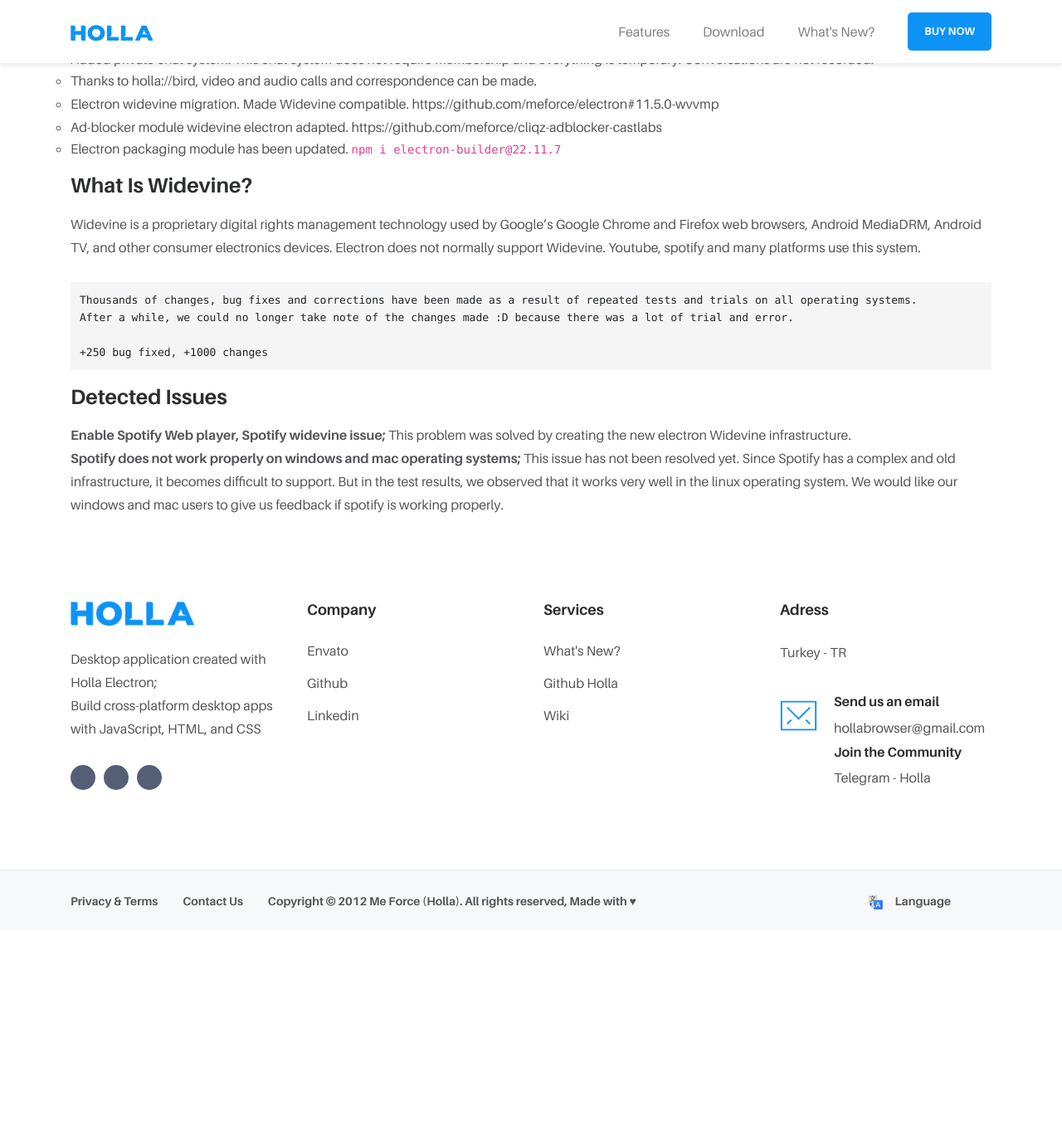
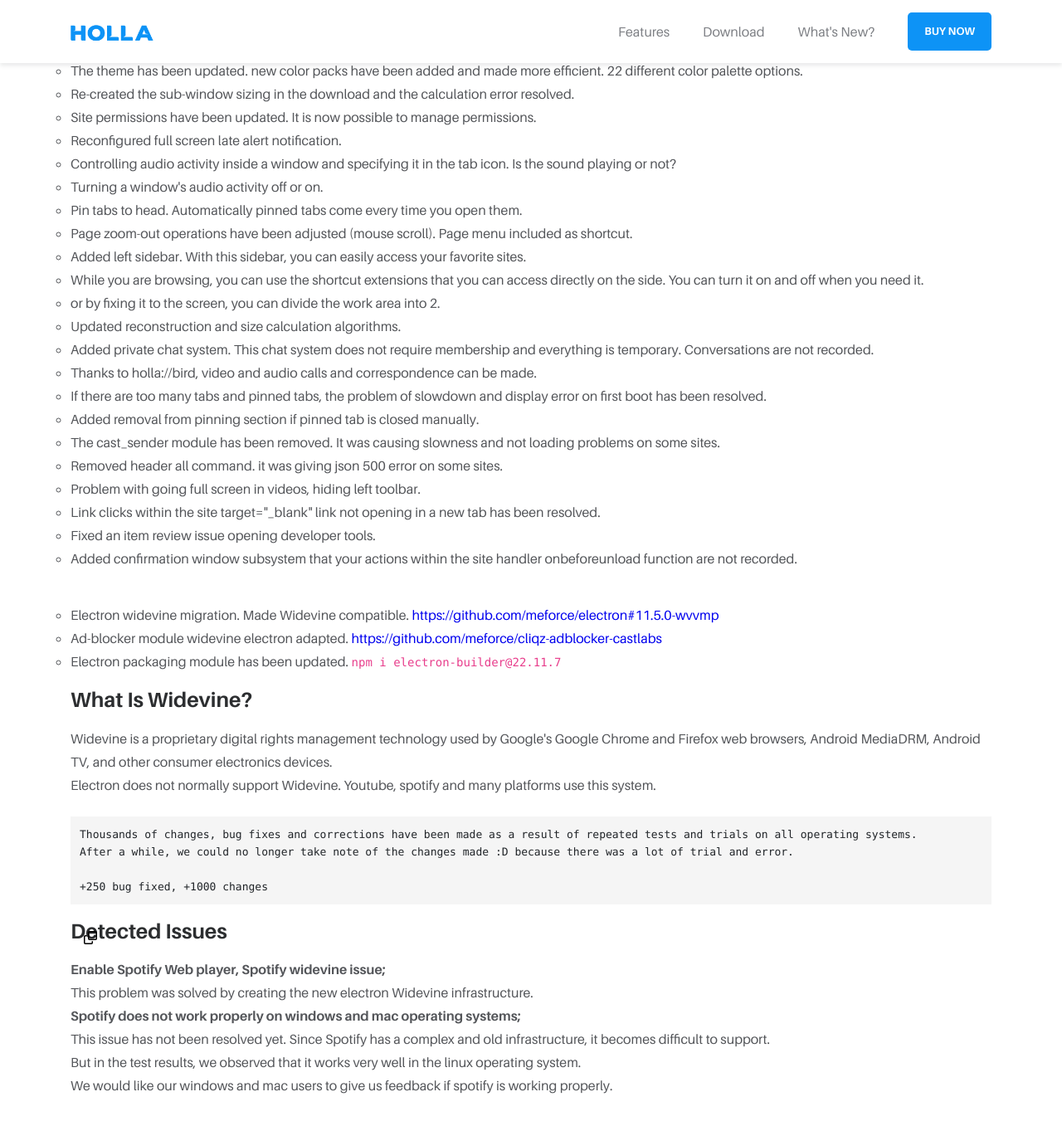
Before and after one commit to meforce/holla, a Jekyll site: the page built from docs/whats-new.html, in a window 1280 px wide and 1400 px high, scrolled down 1687 px. Shown: the top 1357 px of the window at 83% size. Built offline with Jekyll 4.4.1, drawn with Linux system fonts in a browser that asks for light colours; some web fonts are replaced; before the commit the page ends 2808 px from its top, so only the background shows below that; some of the changed text lies outside the part shown.

Commit message:
Update whats-new.html

```diff
--- a/docs/_layouts/whats-new.html
+++ b/docs/_layouts/whats-new.html
@@ -65,8 +65,9 @@
 <div class="row">
 <div class="col-12 mx-auto">
 <div class="content">
-<h3 id="holla-update-357">Holla Update v3.5.7</h3>
 
+  <div class="markdown-body">
+    <h3>Holla Update 3.5.7</h3>
 <ul>
 <li>webrtc incompatibility issues resolved.</li>
 <li>webrtc has been restructured and updated.</li>
@@ -78,9 +79,7 @@
 <li>The screen sharing module was written from scratch and included in the system.</li>
 <li>Fixed video rendering java,npm builds.</li>
 </ul>
-
-<p></p>
-
+<br>
 <ul>
 <li>Alexa add-on module has been renewed.</li>
 <li>Added vpn, proxy system.</li>
@@ -88,16 +87,12 @@
 <li>The vpn module is currently under development and the existing Proxy is slow and has been added for trial purposes.</li>
 <li>The plugin system has been updated.</li>
 </ul>
-
-<p></p>
-
+<br>
 <ul>
 <li>Updated SSL and https protocol queries about the site.</li>
 <li>Changed global menu language load module (faster translation).</li>
 </ul>
-
-<p></p>
-
+<br>
 <ul>
 <li>Created a new window opening.</li>
 <li>Added new incognito window opening.</li>
@@ -105,80 +100,58 @@
 <li>chrome:// opens extensions only in paths it allows.</li>
 <li>Added third-party cookie blocking. It can be turned on or off in settings &gt; privacy.</li>
 </ul>
-
-<p></p>
-
+<br>
 <ul>
 <li>Design and operation fixes.</li>
 </ul>
-
-<p></p>
-
+<br>
 <ul>
 <li>electron@11.5.0 has been updated.</li>
 <li>@cliqz/adblocker-electron@1.22.5 updated.</li>
 <li>easylist updated.</li>
 <li>electron-store@8.0.0 has been updated.</li>
 </ul>
-
-<p></p>
-
+<br>
 <ul>
 <li>Edited keyboard hotkeys. (ctrl + n) (ctrl + shift + n)</li>
 </ul>
-
-<p></p>
-
+<br>
 <ul>
 <li>Added deletion of all data saved in the browser on application reset event.</li>
 <li>Added cookies, sessions, cache clearing.</li>
 </ul>
-
-<p></p>
-
+<br>
 <ul>
 <li>Autofill has been added to the system.</li>
 <li>Autofill; form submit detection and popup asking whether to save information.</li>
 <li>Autofill settings page. deletion of recorded data listing.</li>
 </ul>
-
-<p></p>
-
+<br>
 <ul>
 <li>Update left menu in settings section.</li>
 </ul>
-
-<p></p>
-
+<br>
 <ul>
 <li>Fixed main.js webContents.send mismatch error.</li>
 <li>App update system bugs fixed.</li>
 </ul>
-
-<p></p>
-
+<br>
 <ul>
 <li>Added start screen for first boot.</li>
 <li>Added first boot welcome screen.</li>
 </ul>
-
-<p></p>
-
+<br>
 <ul>
 <li>New tab page has been renewed.</li>
 <li>(new design and functions, customizing new tab page -add background, new customization window)</li>
 </ul>
-
-<p></p>
-
+<br>
 <ul>
 <li>The top main search bar has been refreshed and updated.</li>
 <li>Removed unnecessary commands from the top search bar and made it more efficient.</li>
 <li>Search suggestions have been refreshed and updated. Navigate up and down with the keyboard arrow keys.</li>
 </ul>
-
-<p></p>
-
+<br>
 <ul>
 <li>
 <p>The theme has been updated. new color packs have been added and made more efficient. 22 different color palette options.</p>
@@ -192,9 +165,11 @@
 <li>
 <p>Reconfigured full screen late alert notification.</p>
 </li>
-<li>Controlling audio activity inside a window and specifying it in the tab icon. Is the sound playing or not?</li>
 <li>
-<p>Turning a window’s audio activity off or on.</p>
+<p>Controlling audio activity inside a window and specifying it in the tab icon. Is the sound playing or not?</p>
+</li>
+<li>
+<p>Turning a window's audio activity off or on.</p>
 </li>
 <li>
 <p>Pin tabs to head. Automatically pinned tabs come every time you open them.</p>
@@ -202,48 +177,91 @@
 <li>
 <p>Page zoom-out operations have been adjusted (mouse scroll). Page menu included as shortcut.</p>
 </li>
-<li>Added left sidebar. With this sidebar, you can easily access your favorite sites.</li>
-<li>While you are browsing, you can use the shortcut extensions that you can access directly on the side. You can turn it on and off when you need it.</li>
+<li>
+<p>Added left sidebar. With this sidebar, you can easily access your favorite sites.</p>
+</li>
+<li>
+<p>While you are browsing, you can use the shortcut extensions that you can access directly on the side. You can turn it on and off when you need it.</p>
+</li>
 <li>
 <p>or by fixing it to the screen, you can divide the work area into 2.</p>
 </li>
 <li>
 <p>Updated reconstruction and size calculation algorithms.</p>
 </li>
-<li>Added private chat system. This chat system does not require membership and everything is temporary. Conversations are not recorded.</li>
+<li>
+<p>Added private chat system. This chat system does not require membership and everything is temporary. Conversations are not recorded.</p>
+</li>
 <li>
 <p>Thanks to holla://bird, video and audio calls and correspondence can be made.</p>
 </li>
 <li>
-<p>Electron widevine migration. Made Widevine compatible. <a hef="https://github.com/meforce/electron#11.5.0-wvvmp">https://github.com/meforce/electron#11.5.0-wvvmp</a></p>
+<p>If there are too many tabs and pinned tabs, the problem of slowdown and display error on first boot has been resolved.</p>
 </li>
 <li>
-<p>Ad-blocker module widevine electron adapted. <a hef="https://github.com/meforce/cliqz-adblocker-castlabs">https://github.com/meforce/cliqz-adblocker-castlabs</a></p>
+<p>Added removal from pinning section if pinned tab is closed manually.</p>
 </li>
-<li>Electron packaging module has been updated.     <code class="language-plaintext highlighter-rouge">npm i electron-builder@22.11.7</code></li>
+<li>
+<p>The cast_sender module has been removed. It was causing slowness and not loading problems on some sites.</p>
+</li>
+<li>
+<p>Removed header all command. it was giving json 500 error on some sites.</p>
+</li>
+<li>
+<p>Problem with going full screen in videos, hiding left toolbar.</p>
+</li>
+<li>
+<p>Link clicks within the site target="_blank" link not opening in a new tab has been resolved.</p>
+</li>
+<li>
+<p>Fixed an item review issue opening developer tools.</p>
+</li>
+<li>
+<p>Added confirmation window subsystem that your actions within the site handler onbeforeunload function are not recorded.</p>
+</li>
 </ul>
-
-<h3 id="what-is-widevine">What Is Widevine?</h3>
-<p>Widevine is a proprietary digital rights management technology used by Google’s Google Chrome and Firefox web browsers, Android MediaDRM, Android TV, and other consumer electronics devices.
+<br>
+<ul>
+<li>
+<p>Electron widevine migration. Made Widevine compatible. <a href="https://github.com/meforce/electron#11.5.0-wvvmp">https://github.com/meforce/electron#11.5.0-wvvmp</a></p>
+</li>
+<li>
+<p>Ad-blocker module widevine electron adapted. <a href="https://github.com/meforce/cliqz-adblocker-castlabs">https://github.com/meforce/cliqz-adblocker-castlabs</a></p>
+</li>
+<li>
+<p>Electron packaging module has been updated.     <code>npm i electron-builder@22.11.7</code></p>
+</li>
+</ul>
+<h3>What Is Widevine?</h3>
+<p>Widevine is a proprietary digital rights management technology used by Google's Google Chrome and Firefox web browsers, Android MediaDRM, Android TV, and other consumer electronics devices.<br>
 Electron does not normally support Widevine. Youtube, spotify and many platforms use this system.</p>
-
-<p><br></p>
-
-<div class="language-plaintext highlighter-rouge"><div class="highlight"><pre class="highlight"><code>Thousands of changes, bug fixes and corrections have been made as a result of repeated tests and trials on all operating systems.
+<br>
+<div class="snippet-clipboard-content position-relative overflow-auto"><pre><code>Thousands of changes, bug fixes and corrections have been made as a result of repeated tests and trials on all operating systems.
 After a while, we could no longer take note of the changes made :D because there was a lot of trial and error.
 
 +250 bug fixed, +1000 changes
-</code></pre></div></div>
+</code></pre><div class="zeroclipboard-container position-absolute right-0 top-0">
+    <clipboard-copy aria-label="Copy" class="ClipboardButton btn js-clipboard-copy m-2 p-0 tooltipped-no-delay" data-copy-feedback="Copied!" data-tooltip-direction="w" value="Thousands of changes, bug fixes and corrections have been made as a result of repeated tests and trials on all operating systems.
+After a while, we could no longer take note of the changes made :D because there was a lot of trial and error.
 
-<h3 id="detected-issues">Detected Issues</h3>
-
-<p><strong>Enable Spotify Web player, Spotify widevine issue;</strong>
++250 bug fixed, +1000 changes
+" tabindex="0" role="button">
+      <svg aria-hidden="true" height="16" viewBox="0 0 16 16" version="1.1" width="16" data-view-component="true" class="octicon octicon-copy js-clipboard-copy-icon m-2">
+    <path fill-rule="evenodd" d="M0 6.75C0 5.784.784 5 1.75 5h1.5a.75.75 0 010 1.5h-1.5a.25.25 0 00-.25.25v7.5c0 .138.112.25.25.25h7.5a.25.25 0 00.25-.25v-1.5a.75.75 0 011.5 0v1.5A1.75 1.75 0 019.25 16h-7.5A1.75 1.75 0 010 14.25v-7.5z"></path><path fill-rule="evenodd" d="M5 1.75C5 .784 5.784 0 6.75 0h7.5C15.216 0 16 .784 16 1.75v7.5A1.75 1.75 0 0114.25 11h-7.5A1.75 1.75 0 015 9.25v-7.5zm1.75-.25a.25.25 0 00-.25.25v7.5c0 .138.112.25.25.25h7.5a.25.25 0 00.25-.25v-7.5a.25.25 0 00-.25-.25h-7.5z"></path>
+</svg>
+      <svg aria-hidden="true" height="16" viewBox="0 0 16 16" version="1.1" width="16" data-view-component="true" class="octicon octicon-check js-clipboard-check-icon color-text-success d-none m-2">
+    <path fill-rule="evenodd" d="M13.78 4.22a.75.75 0 010 1.06l-7.25 7.25a.75.75 0 01-1.06 0L2.22 9.28a.75.75 0 011.06-1.06L6 10.94l6.72-6.72a.75.75 0 011.06 0z"></path>
+</svg>
+    </clipboard-copy>
+  </div></div>
+<h3>Detected Issues</h3>
+<p><strong>Enable Spotify Web player, Spotify widevine issue;</strong><br>
 This problem was solved by creating the new electron Widevine infrastructure.</p>
-
-<p><strong>Spotify does not work properly on windows and mac operating systems;</strong>
-This issue has not been resolved yet. Since Spotify has a complex and old infrastructure, it becomes difficult to support.
-But in the test results, we observed that it works very well in the linux operating system.
+<p><strong>Spotify does not work properly on windows and mac operating systems;</strong><br>
+This issue has not been resolved yet. Since Spotify has a complex and old infrastructure, it becomes difficult to support.<br>
+But in the test results, we observed that it works very well in the linux operating system.<br>
 We would like our windows and mac users to give us feedback if spotify is working properly.</p>
+  </div>
 
 </div>
 </div>
```
